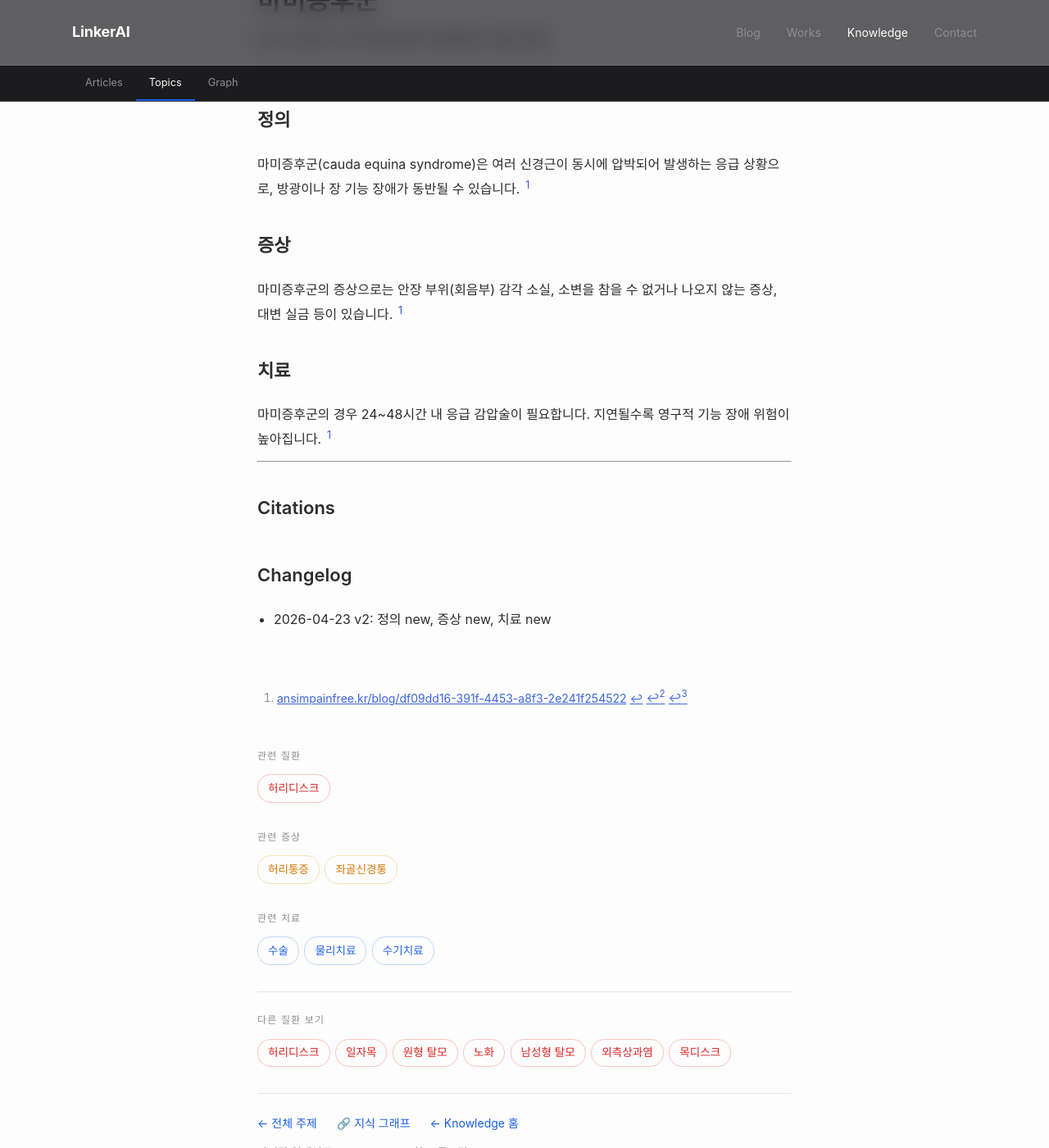
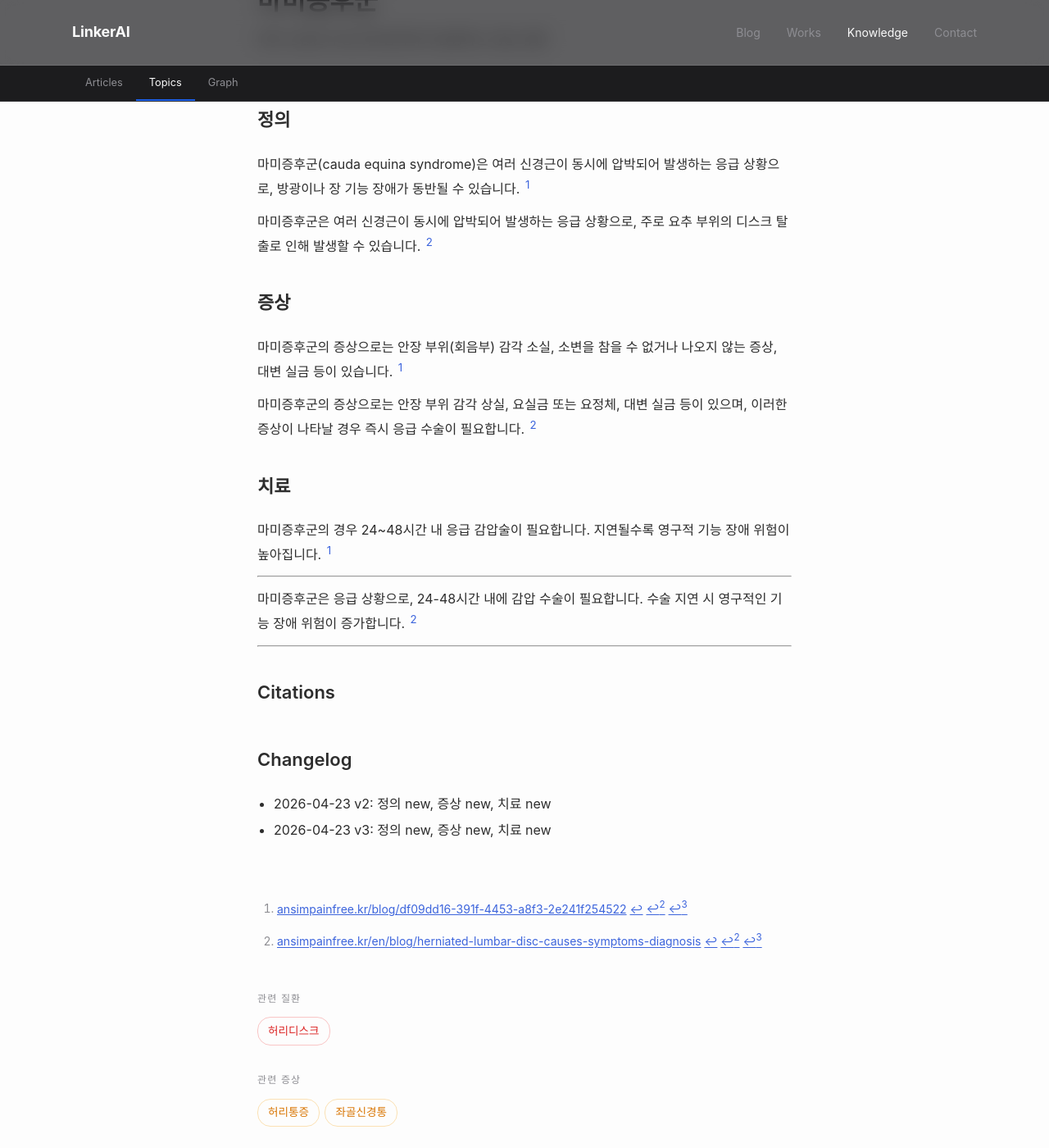
Before and after one commit to feelharmony/linkare-medical-knowledge, a Jekyll site: the page built from conditions/cauda-equina-syndrome.md, in a window 1280 px wide and 1400 px high, scrolled down 273 px. Shown: the whole window at 82% size. Built offline with Jekyll 4.4.1, drawn with Linux system fonts in a browser that asks for light colours; some web fonts are replaced; some of the changed text lies outside the part shown.

Commit message:
update entity: 마미증후군 (cauda-equina-syndrome)

```diff
--- a/conditions/cauda-equina-syndrome.md
+++ b/conditions/cauda-equina-syndrome.md
@@ -6,17 +6,25 @@ permalink: /conditions/cauda-equina-syndrome/
 title: 마미증후군
 description: 여러 신경근이 동시에 압박되어 발생하는 응급 상황
 last_reviewed: '2026-04-23'
-source_count: 0
-version: 2
+source_count: 2
+version: 3
 ---
 ## 정의
 마미증후군(cauda equina syndrome)은 여러 신경근이 동시에 압박되어 발생하는 응급 상황으로, 방광이나 장 기능 장애가 동반될 수 있습니다. [^1]
 
+마미증후군은 여러 신경근이 동시에 압박되어 발생하는 응급 상황으로, 주로 요추 부위의 디스크 탈출로 인해 발생할 수 있습니다. [^2]
+
 ## 증상
 마미증후군의 증상으로는 안장 부위(회음부) 감각 소실, 소변을 참을 수 없거나 나오지 않는 증상, 대변 실금 등이 있습니다. [^1]
 
+마미증후군의 증상으로는 안장 부위 감각 상실, 요실금 또는 요정체, 대변 실금 등이 있으며, 이러한 증상이 나타날 경우 즉시 응급 수술이 필요합니다. [^2]
+
 ## 치료
 마미증후군의 경우 24~48시간 내 응급 감압술이 필요합니다. 지연될수록 영구적 기능 장애 위험이 높아집니다. [^1]
+
+---
+
+마미증후군은 응급 상황으로, 24-48시간 내에 감압 수술이 필요합니다. 수술 지연 시 영구적인 기능 장애 위험이 증가합니다. [^2]
 
 ---
 
@@ -26,3 +34,4 @@ version: 2
 
 ## Changelog
 - 2026-04-23 v2: 정의 new, 증상 new, 치료 new
+- 2026-04-23 v3: 정의 new, 증상 new, 치료 new
```
